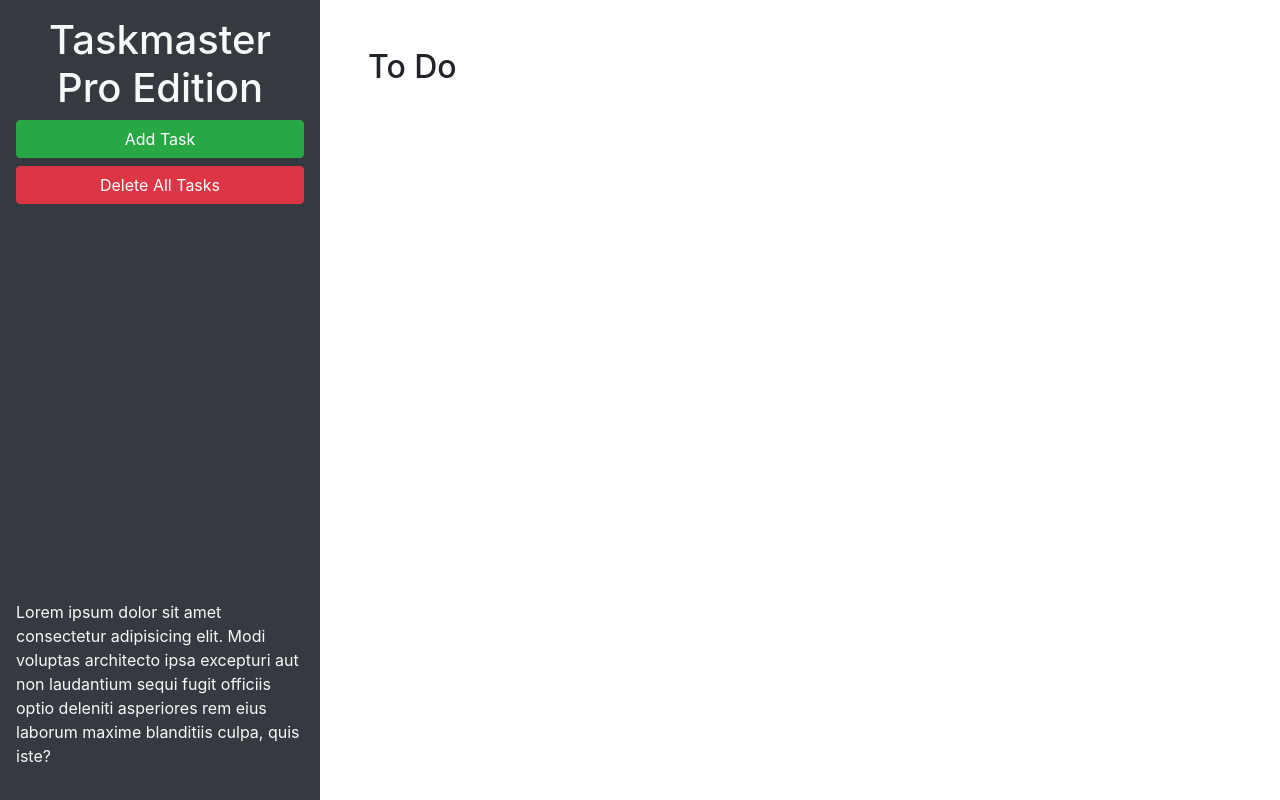
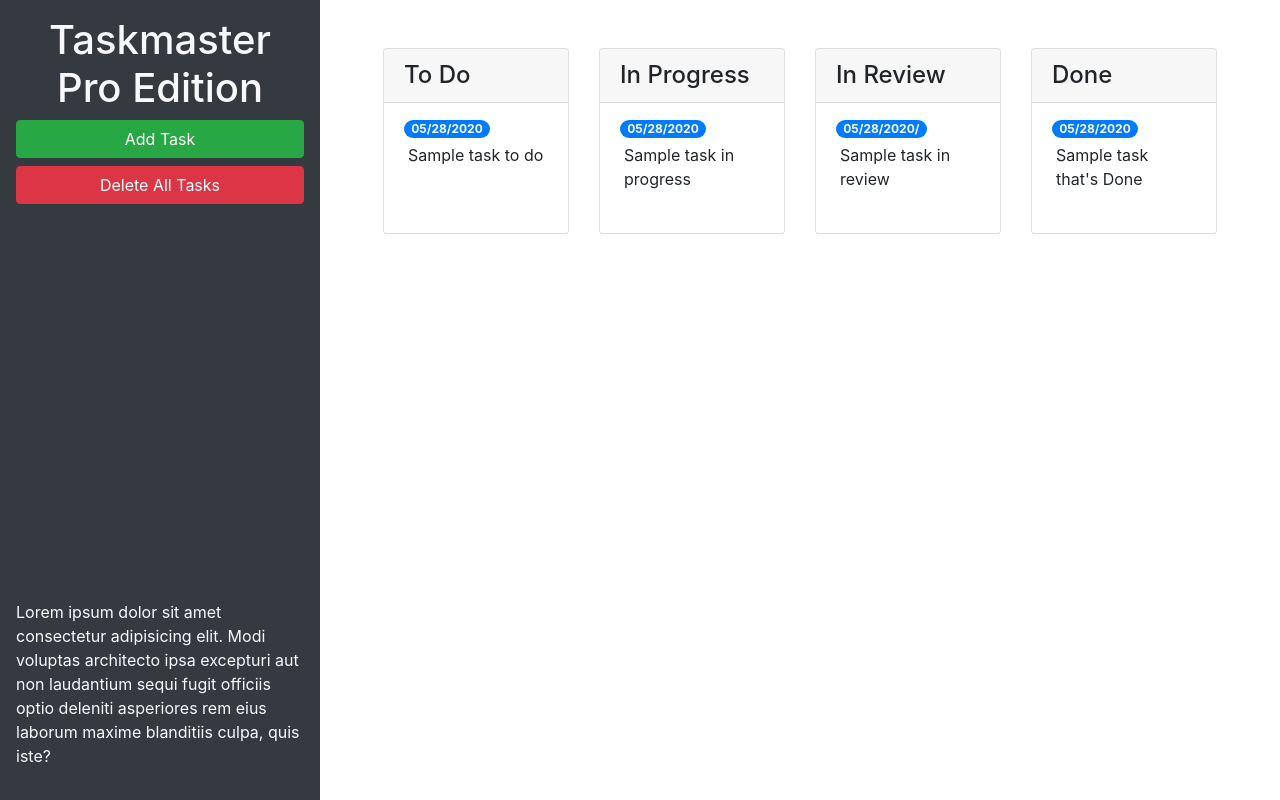
Before and after one commit to armcuellar/taskmaster-pro, a plain HTML site: page index.html in a window 1280 px wide. Drawn offline with nearby package versions, Linux system fonts and the light colour scheme.

Commit message:
added bootstrap components

```diff
--- a/index.html
+++ b/index.html
@@ -24,9 +24,64 @@
       </p>
     </header>
     <main class="col-12 col-lg-9">
-      <div class="m-5">
-        <h2>To Do</h2>
-        <ul id="list-toDo" class="list-group"> </ul>
+      <div class="m-5 row justify-content-around">
+        <!-- todo start -->
+        <div class="col-12 col-md-6 col-xl-3 mb-3">
+          <div class="card">
+            <h4 class="card-header">
+              To Do</h4>
+            <ul id="list-toDo" class="list-group list-group-flush">
+              <li class="list-group-item">
+                <span class="badge badge-primary badge-pill">05/28/2020</span>
+                <p class="m-1">Sample task to do</p>
+              </li>
+            </ul>
+          </div>
+        </div>
+        <!-- todo end -->
+        <!-- in progress start -->
+        <div class="col-12 col-md-6 col-xl-3 mb-3">
+          <div class="card">
+            <h4 class="card-header">
+              In Progress
+            </h4>
+            <ul id="list-inProgress" class="list-group list-group-flush">
+              <li class="list-group-item">
+                <span class="badge badge-primary badge-pill">05/28/2020</span>
+                <p class="m-1">Sample task in progress</p>
+              </li>
+            </ul>
+          </div>
+        </div>
+        <!-- in progress end -->
+        <!-- in review start -->
+        <div class="col-12 col-md-6 col-xl-3 mb-3">
+          <div class="card">
+            <h4 class="card-header">
+              In Review
+            </h4>
+            <ul id="list-inReview" class="list-group list-group-flush">
+              <li class="list-group-item">
+                <span class="badge badge-primary badge-pill">05/28/2020/</span>
+                <p class="m-1">Sample task in review</p>
+              </li>
+            </ul>
+          </div>
+        </div>
+        <!-- in review end -->
+        <!-- done start -->
+        <div class="col-12 col-md-6 col-xl-3 mb-3">
+          <div class="card">
+            <h4 class="card-header">Done</h4>
+            <ul id="list-done" class="list-group list-group-flush">
+              <li class="list-group-item">
+                <span class="badge badge-primary badge-pill">05/28/2020</span>
+                <p class="m-1">Sample task that's Done</p>
+              </li>
+            </ul>
+          </div>
+        </div>
+        <!-- done end -->
       </div>
     </main>
   </div>
@@ -46,11 +101,11 @@
           <form>
             <div class="form-group">
               <label for="modalTaskDescription">Task description</label>
-              <textarea id="modalTaskDescription" rows="3"></textarea>
+              <textarea id="modalTaskDescription" rows="3" class="form-control"></textarea>
             </div>
             <div class="form-group">
               <label for="modalDueDate">Due date</label>
-              <input type="text" id="modalDueDate" placeholder="mm/dd/yyyy" autocomplete="off" />
+              <input type="text" class="form-control" id="modalDueDate" placeholder="mm/dd/yyyy" autocomplete="off" />
             </div>
           </form>
         </div>
```
